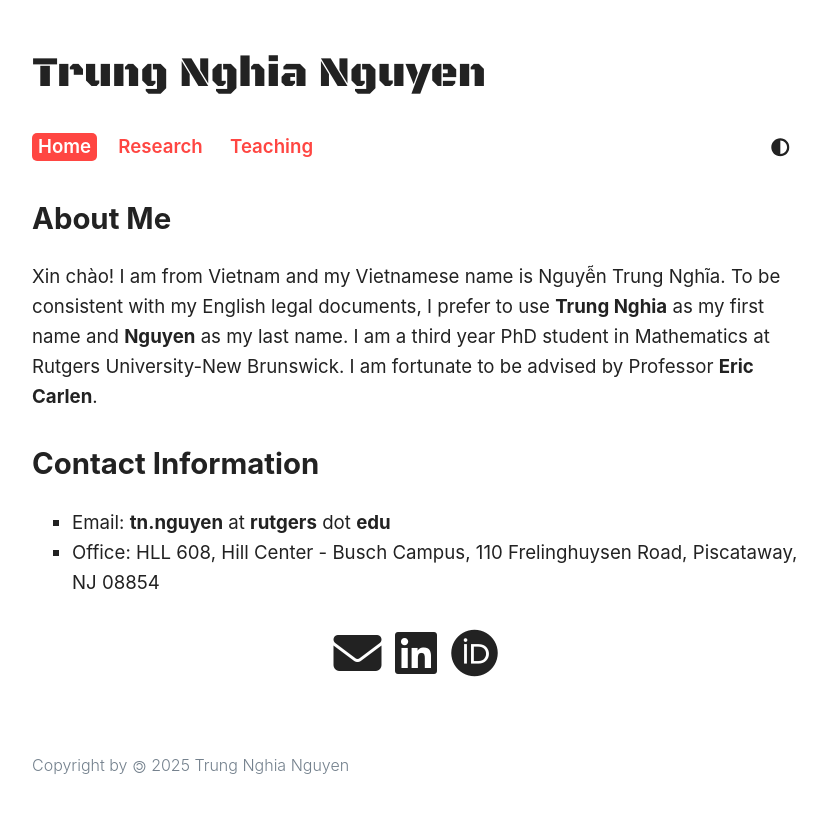
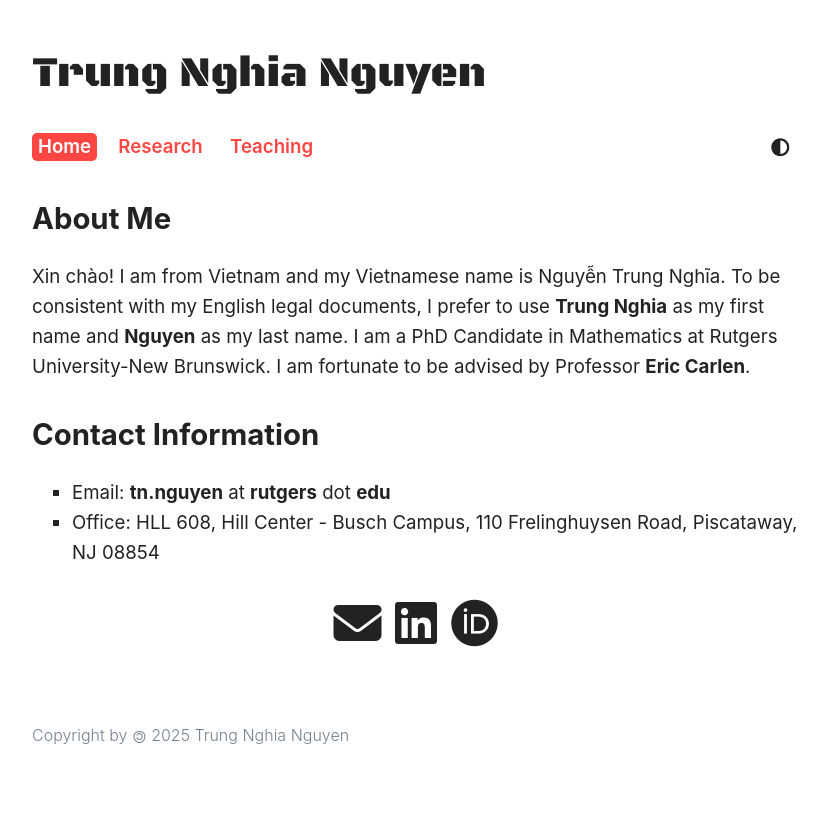
Before and after one commit to tnghianguyen/tnghianguyen.github.io, a Jekyll site: the page built from index.html, in a window 1280 px wide. Shown: the top 813 px of the page, without its empty margins (224-1051 px from the left). Built offline with Jekyll 4.4.1, drawn with Linux system fonts in a browser that asks for light colours; nearby versions of some CDN libraries; the list of posts is cut into pages by our own code; comment, search, counter and statistics services are not loaded.

Commit message:
minor update

```diff
--- a/index.html
+++ b/index.html
@@ -11,7 +11,7 @@
 <div>
     <div>
         <p>
-            Xin chào! I am from Vietnam and my Vietnamese name is Nguyễn Trung Nghĩa. To be consistent with my English legal documents, I prefer to use <strong>Trung Nghia</strong> as my first name and <strong>Nguyen</strong> as my last name. I am a third year PhD student in Mathematics at Rutgers University-New Brunswick. I am fortunate to be advised by Professor <strong>Eric Carlen</strong>. <br>
+            Xin chào! I am from Vietnam and my Vietnamese name is Nguyễn Trung Nghĩa. To be consistent with my English legal documents, I prefer to use <strong>Trung Nghia</strong> as my first name and <strong>Nguyen</strong> as my last name. I am a PhD Candidate in Mathematics at Rutgers University-New Brunswick. I am fortunate to be advised by Professor <strong>Eric Carlen</strong>. <br>
         </p>
     </div>
 </div>
```
Also changed, not shown: 2 other files.
